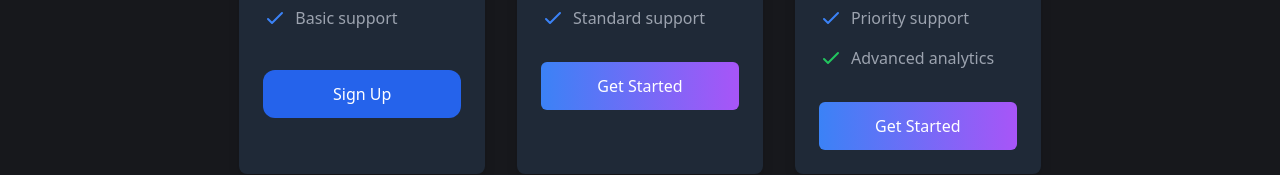
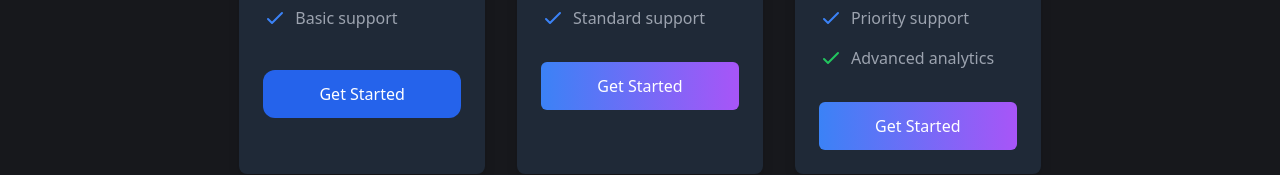
Before and after one commit to maci-kb24/InteriorGPT, a Next.js app: page / in a window 1280 px wide. Shown: the part 1544-1719 px from the top of the page. Built offline with nearby package versions, Linux system fonts and the light colour scheme.

Commit message:
update payment links

```diff
--- a/app/page.tsx
+++ b/app/page.tsx
@@ -126,10 +126,10 @@ export default function HomePage() {
                   </li>
                 </ul>
                 <Link
-                  href="#"
+                  href="https://buy.stripe.com/fZe5oaghD7Sq33a3cc"
                   className="block w-full text-center  bg-blue-600 rounded-xl text-white font-medium px-4 py-3 sm:mt-10 mt-8 hover:bg-blue-500 transition"
                 >
-                  Sign Up
+                  Get Started
                 </Link>
               </div>
               {/* Starter Plan */}
@@ -196,7 +196,7 @@ export default function HomePage() {
                   </li>
                 </ul>
                 <a
-                  href="#"
+                  href="https://buy.stripe.com/aEU17UfdzegOdHO4gh"
                   className="block w-full py-3 px-6 text-center rounded-md text-white font-medium bg-gradient-to-r from-blue-500 to-purple-500 hover:from-blue-600 hover:to-purple-600"
                 >
                   Get Started
@@ -282,7 +282,7 @@ export default function HomePage() {
                   </li>
                 </ul>
                 <a
-                  href="#"
+                  href="https://buy.stripe.com/3csbMy9Tfb4C47e6oq"
                   className="block w-full py-3 px-6 text-center rounded-md text-white font-medium bg-gradient-to-r from-blue-500 to-purple-500 hover:from-blue-600 hover:to-purple-600"
                 >
                   Get Started
```
